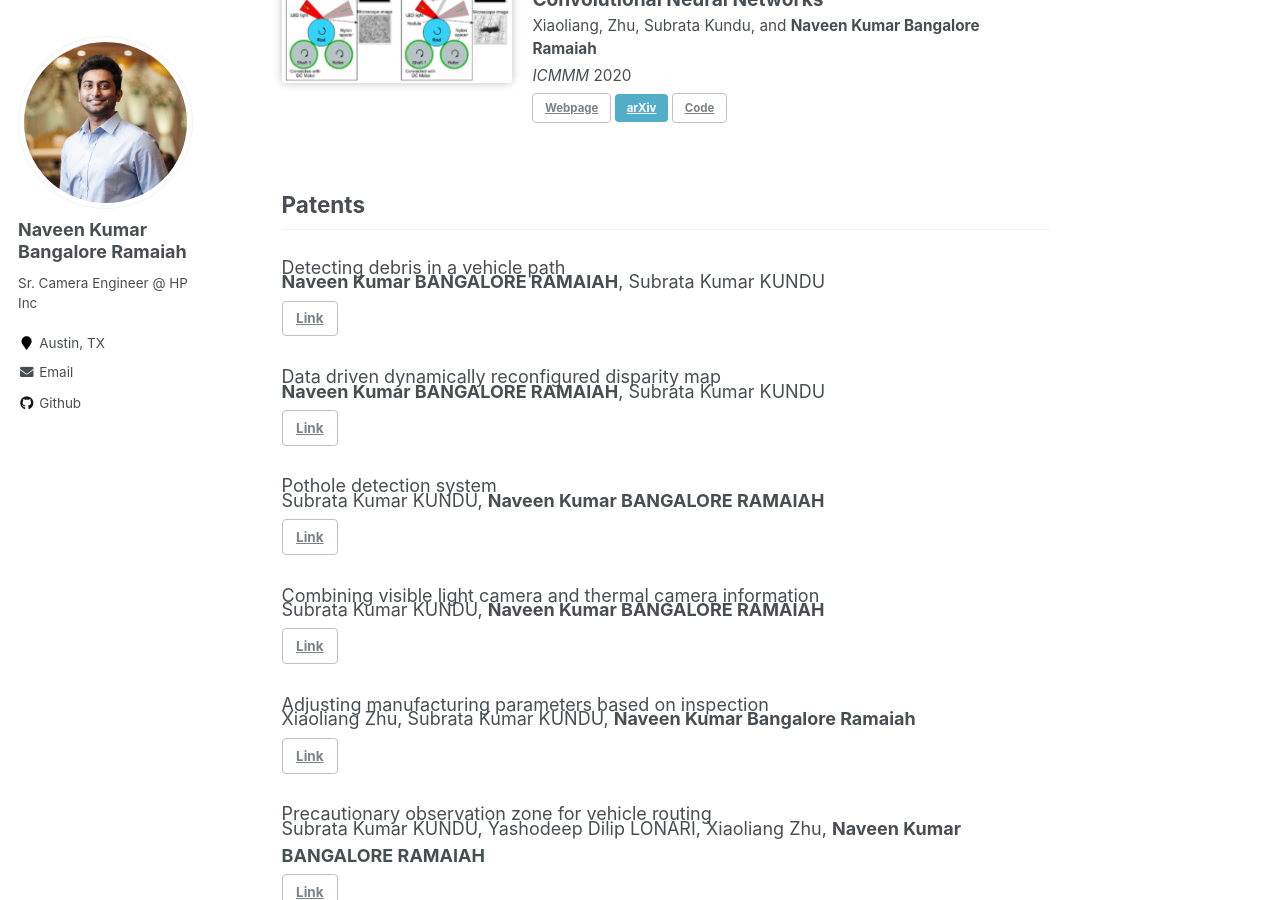
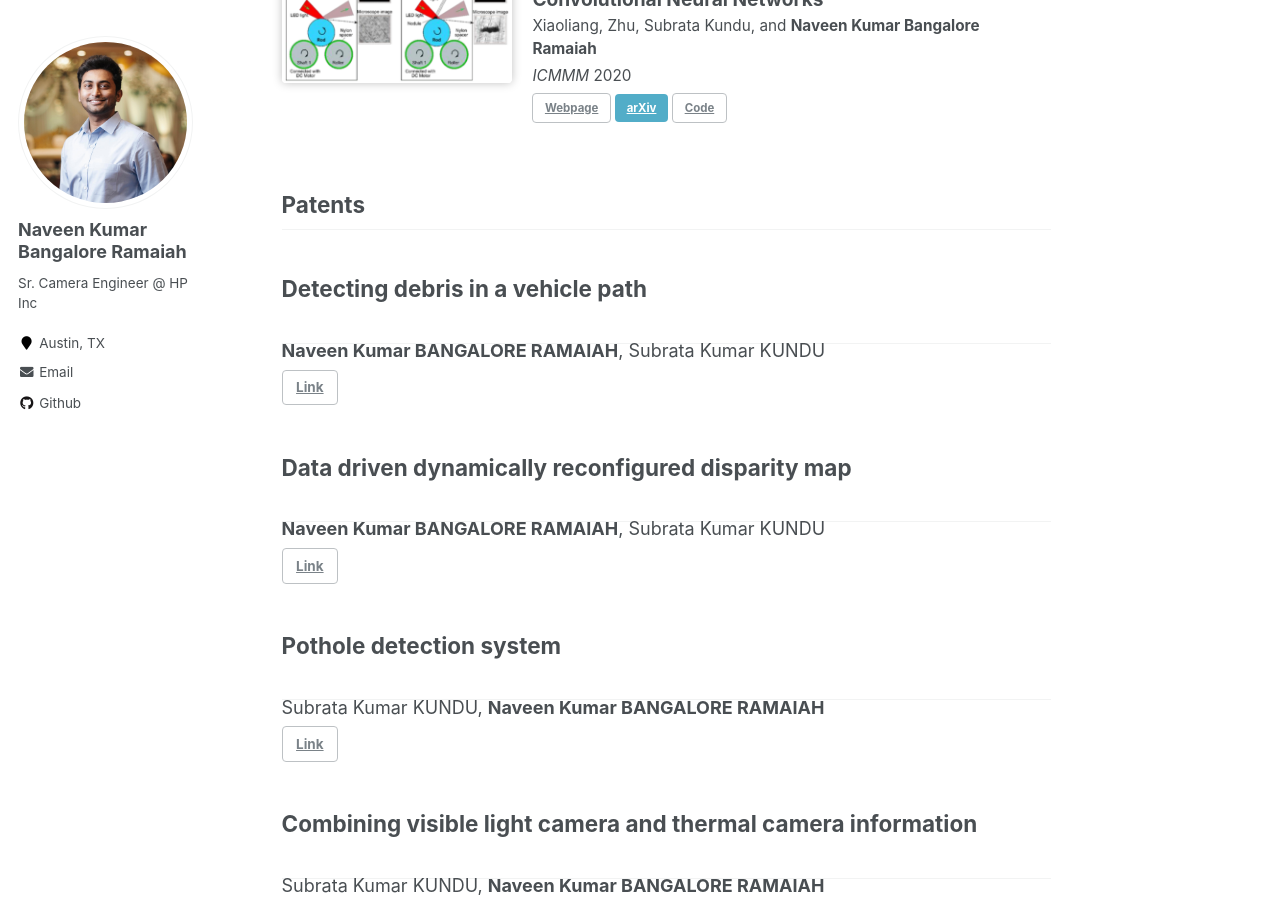
Before and after one commit to naveen-bangalore/nbangalore.github.io, a Jekyll site: the page built from index.html, in a window 1280 px wide and 900 px high, scrolled down 1281 px. Built offline with Jekyll 4.4.1, drawn with Linux system fonts in a browser that asks for light colours.

Commit message:
Update patents-single.html

```diff
--- a/_includes/patents-single.html
+++ b/_includes/patents-single.html
@@ -17,10 +17,10 @@
 <!--        alt="">-->
 <!--    </div>-->
     <div class="patents__item-text">
-      <p class="patents__item-title" itemprop="headline">
+      <h2 class="patents__item-title" itemprop="headline">
         {{ patents.title | markdownify }}
-      </p>
-      <p style="margin-top: -2em;">{{ patents.inventors | markdownify | remove: '<p>' | remove: '</p>'}}</p>
+      </h2>
+      <p style="margin-top: -1em;">{{ patents.inventors | markdownify | remove: '<p>' | remove: '</p>'}}</p>
       <p style="margin-top: -1em;">{{ patents.venue | markdownify | remove: '<p>' | remove: '</p>'}}</p>
       <p style="margin-top: -1em; color: rgb(3, 153, 3)">{{ patents.notes | markdownify | remove: '<p>' | remove: '</p>'}}</p>
       <p style="margin-top: -1em;">
```
